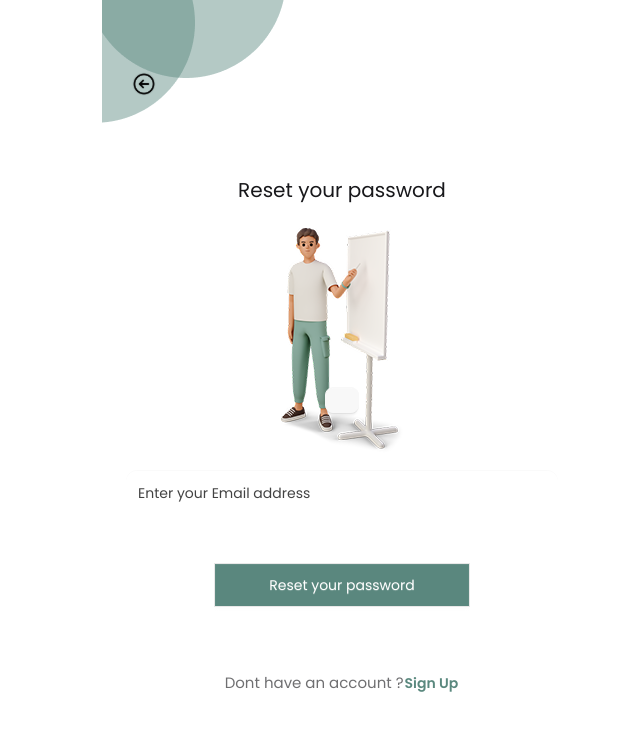
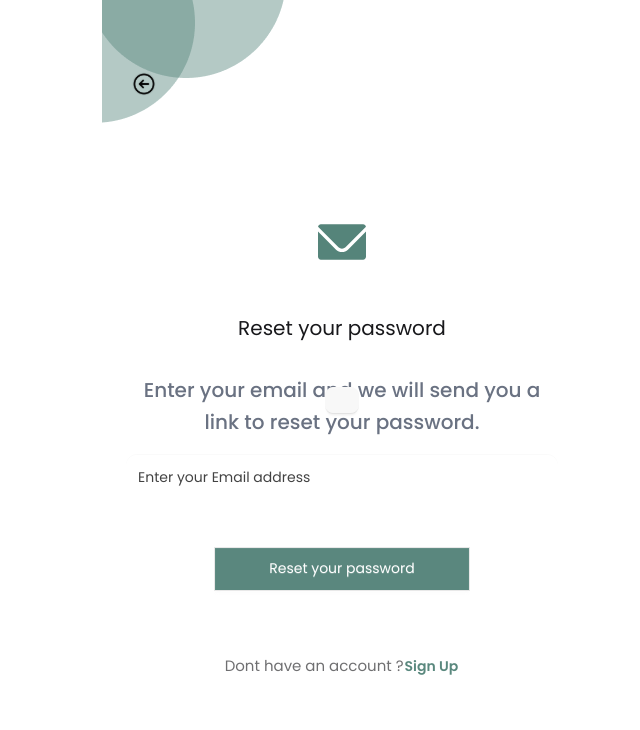
Before and after one commit to gogoyun/todo, a Vue app: page /forgotpassword in a window 1280 px wide. Shown: the top 730 px of the page, without its empty margins (298-938 px from the left). Built offline with nearby package versions, Linux system fonts and the light colour scheme; no server answers; the HTML template or start-up script is replaced by a standard one; what tailwindcss-animated would draw is missing.

Commit message:
[feat] enhance ForgotPassword component with MailIcon and add subtitle to improve user guidance

```diff
--- a/src/components/ForgotPassword.vue
+++ b/src/components/ForgotPassword.vue
@@ -1,14 +1,14 @@
 <script setup lang="ts">
 import { useForm } from 'vee-validate'
+import MailIcon from '@/components/icons/MailIcon.vue'
 import * as yup from 'yup'
 import { useI18n } from 'vue-i18n'
 const { t } = useI18n()
 import { postForgot } from '@/services/axios'
 import { useRouter } from 'vue-router'
 const router = useRouter();
-import { useToastStore, useUserStore } from '@/stores';
+import { useToastStore } from '@/stores';
 const storeToast = useToastStore();
-const storeUser = useUserStore();
 const schema = yup.object({
 	email: yup.string().email(t('validate.email.error')).required(t('validate.email.required')),
 })
@@ -47,10 +47,11 @@ const formSubmit = handleSubmit(async(values) => {
 </script>
 
 <template>
-	<form @submit.prevent="formSubmit">
-		<div class="flex flex-col justify-center content-center">
-			<h1 class="text-xl text-center mt-12 mb-6">{{ t('forgot.title') }}</h1>
-			<img src="@/assets/images/login_pic.png" class="inline-block mx-auto" :alt="t('forgot.title')">
+	<form @submit.prevent="formSubmit" class="w-full">
+		<div class="flex flex-col justify-center content-center text-center">
+			<div class="inline-block mx-auto"><MailIcon /></div>
+			<h1 class="text-xl text-center mt-12 mb-2">{{ t('forgot.title') }}</h1>
+			<p class="mt-6 text-lg font-medium text-pretty text-gray-500 sm:text-xl/8">{{ t('forgot.subtitle') }}</p>
 			<fieldset class="fieldset flex flex-col mt-3 mb-5">
 				<div>
 					<input type="email" class="input w-full h-[47px] border-0 rounded-[11px]" :placeholder="t('forgot.emailPlaceholder')" v-model="email" name="email">
--- /dev/null
+++ b/src/components/icons/MailIcon.vue
@@ -0,0 +1,12 @@
+<template>
+	<svg version="1.1" id="_x31_0" xmlns="http://www.w3.org/2000/svg" xmlns:xlink="http://www.w3.org/1999/xlink" x="0px" y="0px" viewBox="0 0 512 512" style="width: 48px; height: 48px; opacity: 1;" xml:space="preserve">
+	<g>
+		<path class="st0" d="M255.943,326.926c14.059,0,27.385-5.491,37.312-15.481L511.394,93.368
+			c-2.53-14.493-15.172-25.471-30.345-25.471H30.837c-15.172,0-27.814,10.978-30.345,25.471l218.077,218.077
+			C228.559,321.435,241.822,326.926,255.943,326.926z" style="fill: rgb(85, 132, 122);"></path>
+		<path class="st0" d="M512,145.29l-0.114,0.11v-0.222L319.468,337.596c-17.023,16.961-39.534,26.334-63.525,26.334
+			c-23.99,0-46.564-9.373-63.525-26.334L79.588,224.796L0.16,145.236v0.16L0,145.236V413.27c0,17.02,13.814,30.833,30.837,30.833
+			H481.05c17.02,0,30.837-13.813,30.837-30.833V256.308L512,145.29z" style="fill: rgb(85, 132, 122);"></path>
+	</g>
+	</svg>
+</template>
--- a/src/i18n/locales/en.ts
+++ b/src/i18n/locales/en.ts
@@ -26,6 +26,7 @@ export default {
   },
   forgot: {
     title: 'Reset your password',
+    subtitle: 'Enter your email and we will send you a link to reset your password.',
     emailPlaceholder: 'Enter your Email address',
     submitButton: 'Reset your password',
     signUp: 'Sign Up',
--- a/src/i18n/locales/zh.ts
+++ b/src/i18n/locales/zh.ts
@@ -22,10 +22,12 @@ export default {
     forgotPassword: '忘記密碼 ?',
     submitButton: '登入',
     signUp: '立即註冊',
-    dontHaveAnAcc: '還沒有帳號 ?'
+    haventAccount: '還沒有帳號 ?'
   },
   forgot: {
     title: '重設您的密碼',
+    subtitle: '請輸入您的電子郵件地址，我們將會寄送密碼重設連結給您。',
+    emailPlaceholder: '請輸入您的電子郵件',
     submitButton: '重設您的密碼',
     signUp: '立即註冊',
     haventAccount: '還沒有帳號 ?'
@@ -86,6 +88,7 @@ export default {
       signup: '註冊失敗請聯繫廠商',
       signin: 'Email或密碼錯誤，請重新輸入',
       timeout: '登入逾時請重新登入',
+      apiFaild: '出現錯誤，請聯繫客服',
     },
     titleRequired: '至少需要填寫一個標題',
   }
--- a/src/views/ForgotPasswordView.vue
+++ b/src/views/ForgotPasswordView.vue
@@ -3,7 +3,7 @@ import ForgotPassword from '../components/ForgotPassword.vue'
 </script>
 
 <template>
-  <main class="flex flex-1 flex-col justify-between content-center p-6">
+  <main class="flex-1 flex items-center p-6">
     <ForgotPassword />
   </main>
 </template>
```
